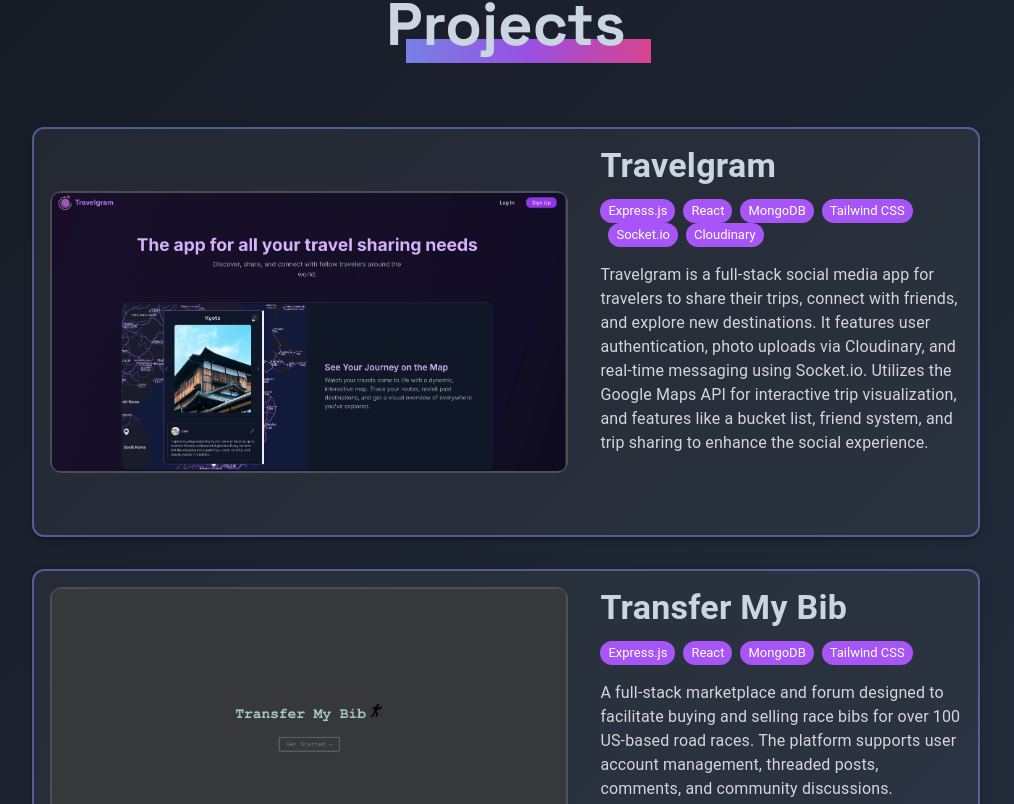
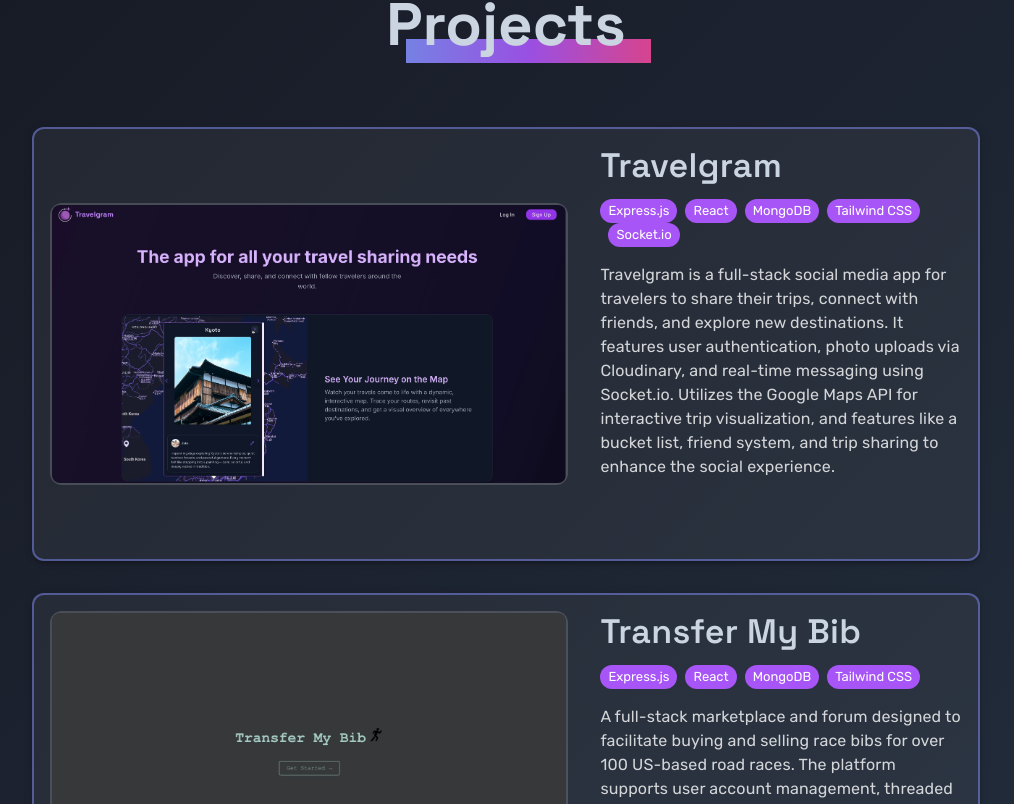
Before and after one commit to chaseblodgett/chaseblodgett, a React (Create React App) app: page / in a window 1280 px wide. Shown: the part 3109-3913 px from the top of the page, without its empty margins (134-1148 px from the left). Built offline with nearby package versions, Linux system fonts and the light colour scheme; some icons are missing; a web font is replaced by a local one.

Commit message:
fix fonts

```diff
--- a/src/components/ProjectCard.js
+++ b/src/components/ProjectCard.js
@@ -72,7 +72,7 @@ export default function ProjectCard({name, description, technologies = [], pictu
           variant="h4"
           fontWeight={600}
           gutterBottom
-          sx={{ color: "#cbd5e1" }}
+          sx={{ color: "#cbd5e1" , fontFamily: "'Space Grotesk', sans-serif" }}
         >
           {name}
         </Typography>
@@ -86,6 +86,7 @@ export default function ProjectCard({name, description, technologies = [], pictu
               sx={{
                 bgcolor: "#a855f7",
                 color: "#fff",
+                fontFamily: "'Rubik', sans-serif"
               }}
             />
           ))}
@@ -93,7 +94,7 @@ export default function ProjectCard({name, description, technologies = [], pictu
 
         <Typography
           variant="body1"
-          sx={{ color: "rgba(255,255,255,0.8)" }}
+          sx={{ color: "rgba(255,255,255,0.8)" , fontFamily: "'Rubik', sans-serif"}}
         >
           {description}
         </Typography>
--- a/src/components/Projects.js
+++ b/src/components/Projects.js
@@ -6,7 +6,7 @@ const projects = [
     {
         name: "Travelgram",
         description: "Travelgram is a full-stack social media app for travelers to share their trips, connect with friends, and explore new destinations. It features user authentication, photo uploads via Cloudinary, and real-time messaging using Socket.io. Utilizes the Google Maps API for interactive trip visualization, and features like a bucket list, friend system, and trip sharing to enhance the social experience.",
-        technologies: ["Express.js", "React", "MongoDB", "Tailwind CSS", "Socket.io", "Cloudinary"],
+        technologies: ["Express.js", "React", "MongoDB", "Tailwind CSS", "Socket.io"],
         picture: `${process.env.PUBLIC_URL}/travelgram.jpeg`,
         githubUrl: "https://github.com/chaseblodgett/travelgram",
         liveUrl: "https://travelgram-app-0bcf3d977e1b.herokuapp.com/home"
```
Also changed, not shown: 14 other files (tests, documents, lock files or other folders).
